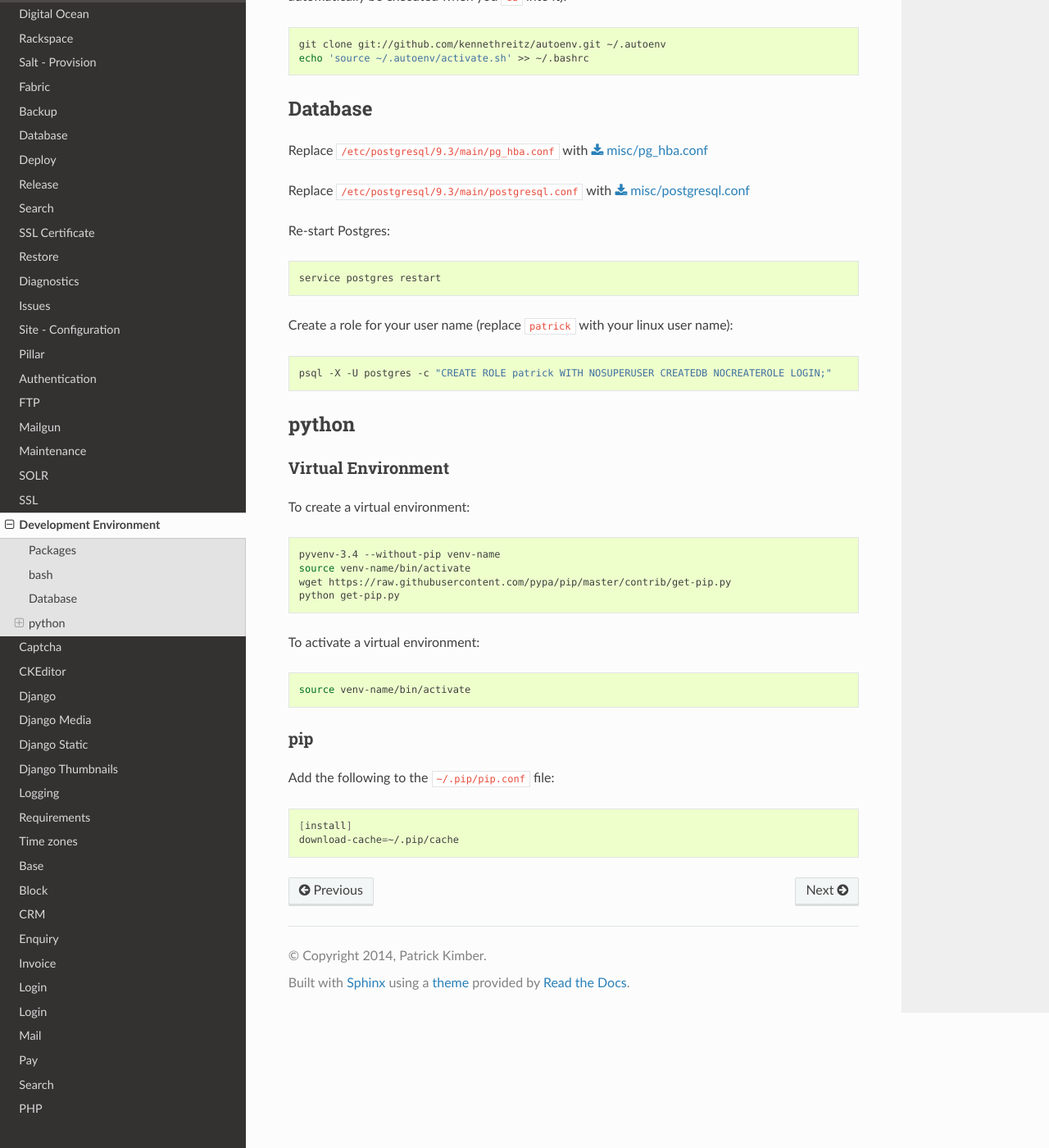
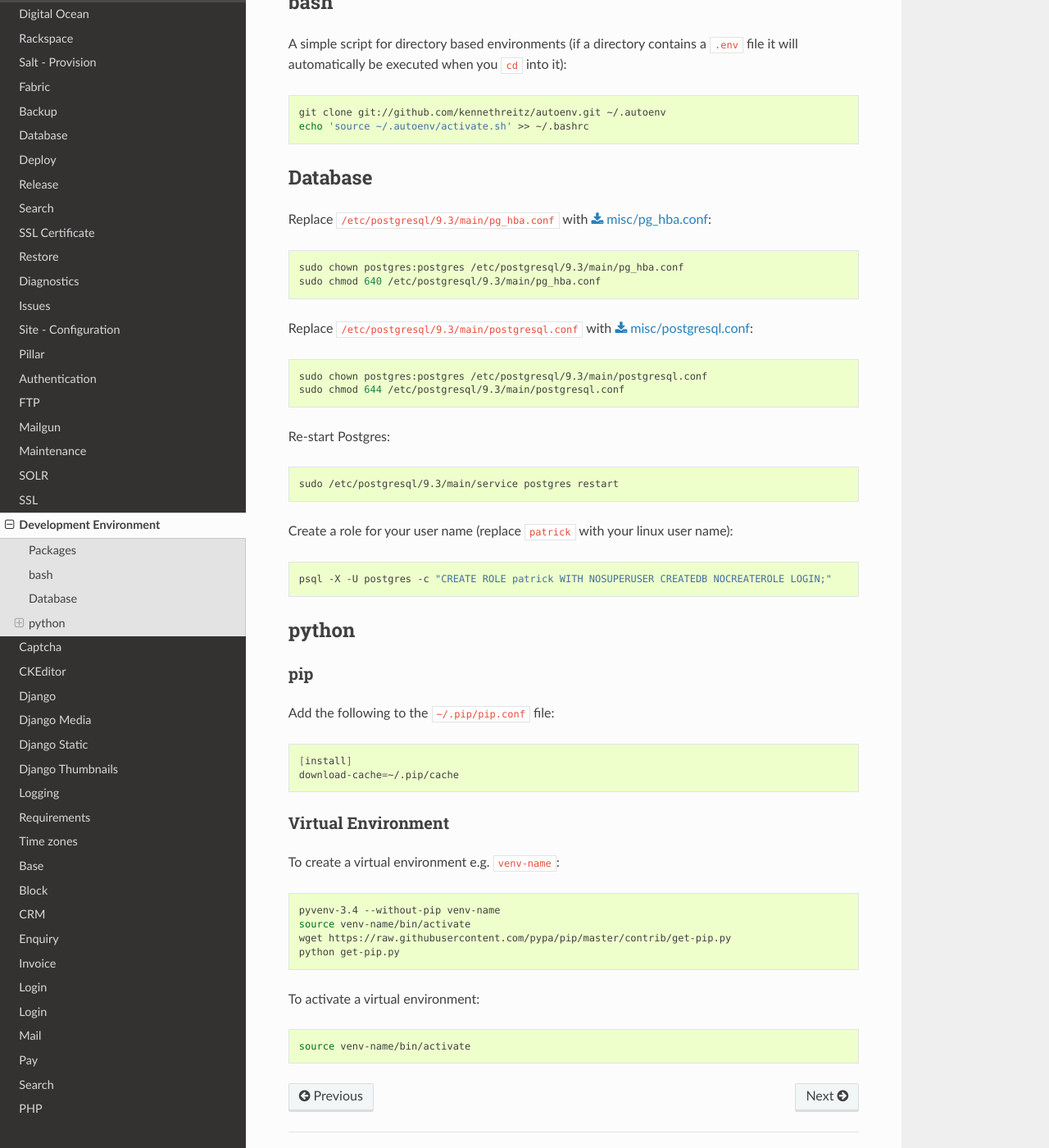
Before and after one commit to pkimber/old-docs-migrated-to-gitlab, a Sphinx documentation site: the page built from source/dev-env.rst, in a window 1280 px wide and 1400 px high, scrolled down 940 px. Shown: the whole window at 82% size. Built offline with Sphinx 7.4.7 and the Read the Docs theme 2.0.0, drawn with Linux system fonts in a browser that asks for light colours; some of the changed text lies outside the part shown.

```diff
--- a/source/dev-env.rst
+++ b/source/dev-env.rst
@@ -10,9 +10,14 @@ Packages
 
 Install the following packages...
 
+::
+
+  sudo locale-gen en_GB.utf8
+  sudo update-locale en_GB.utf8
+
 Development tools (install ``vim`` or an editor of your choosing)::
 
-  sudo apt-get install vim git
+  sudo apt-get install vim git wget
 
 python development::
 
@@ -40,14 +45,20 @@ Database
 ========
 
 Replace ``/etc/postgresql/9.3/main/pg_hba.conf``
-with :download:`misc/pg_hba.conf`
+with :download:`misc/pg_hba.conf`::
+
+  sudo chown postgres:postgres /etc/postgresql/9.3/main/pg_hba.conf
+  sudo chmod 640 /etc/postgresql/9.3/main/pg_hba.conf
 
 Replace ``/etc/postgresql/9.3/main/postgresql.conf``
-with :download:`misc/postgresql.conf`
+with :download:`misc/postgresql.conf`::
+
+   sudo chown postgres:postgres /etc/postgresql/9.3/main/postgresql.conf
+   sudo chmod 644 /etc/postgresql/9.3/main/postgresql.conf
 
 Re-start Postgres::
 
-  service postgres restart
+  sudo /etc/postgresql/9.3/main/service postgres restart
 
 Create a role for your user name (replace ``patrick`` with your linux user
 name)::
@@ -57,10 +68,18 @@ name)::
 python
 ======
 
+pip
+---
+
+Add the following to the ``~/.pip/pip.conf`` file::
+
+  [install]
+  download-cache=~/.pip/cache
+
 Virtual Environment
 -------------------
 
-To create a virtual environment::
+To create a virtual environment e.g. ``venv-name``::
 
   pyvenv-3.4 --without-pip venv-name
   source venv-name/bin/activate
```
Also changed, not shown: other parts of source/dev-env.rst (+0 -8 lines).
